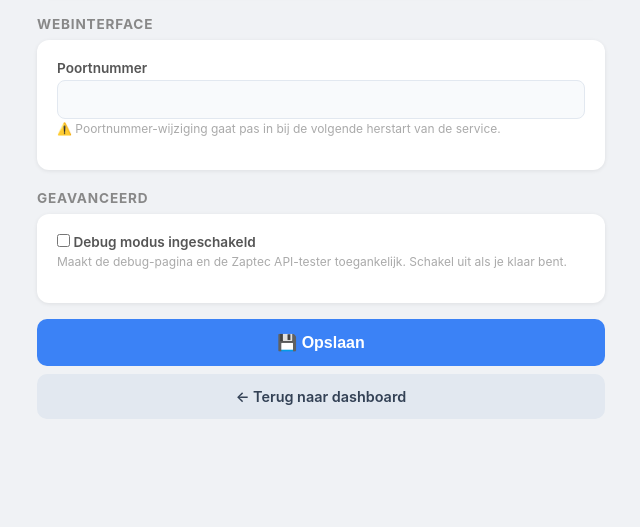
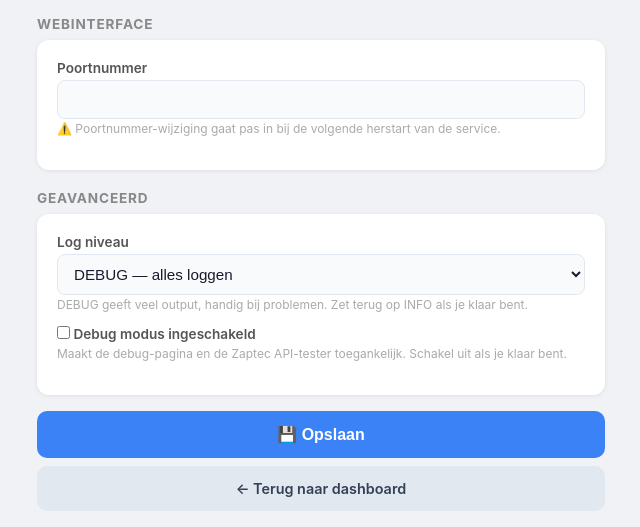
Before and after one commit to materharmsel/zaptec-solarcharge, a Python web app: template templates/instellingen.html in a window 1280 px wide. Shown: the part 1827-2354 px from the top of the page, without its empty margins (319-959 px from the left). Before the commit the page ends 2246 px from the top, so only its background shows below. Run offline with Jinja, Linux system fonts and the light colour scheme; the template is opened without the code that fills it, so the values that code supplies are empty.

```diff
--- a/templates/instellingen.html
+++ b/templates/instellingen.html
@@ -225,6 +225,16 @@
         <h2>Geavanceerd</h2>
         <div class="kaart">
             <div class="veld">
+                <label>Log niveau</label>
+                <select name="log_niveau">
+                    <option value="DEBUG"   {% if config.opslag.log_niveau == "DEBUG"   %}selected{% endif %}>DEBUG — alles loggen</option>
+                    <option value="INFO"    {% if config.opslag.log_niveau == "INFO"    %}selected{% endif %}>INFO — normaal gebruik</option>
+                    <option value="WARNING" {% if config.opslag.log_niveau == "WARNING" %}selected{% endif %}>WARNING — alleen waarschuwingen</option>
+                    <option value="ERROR"   {% if config.opslag.log_niveau == "ERROR"   %}selected{% endif %}>ERROR — alleen fouten</option>
+                </select>
+                <div class="hint">DEBUG geeft veel output, handig bij problemen. Zet terug op INFO als je klaar bent.</div>
+            </div>
+            <div class="veld">
                 <label>
                     <input type="checkbox" name="debug_modus"
                            {% if config.opslag.debug_modus %}checked{% endif %}>
```
Also changed, not shown: src/web.py (+8 -0 lines).
